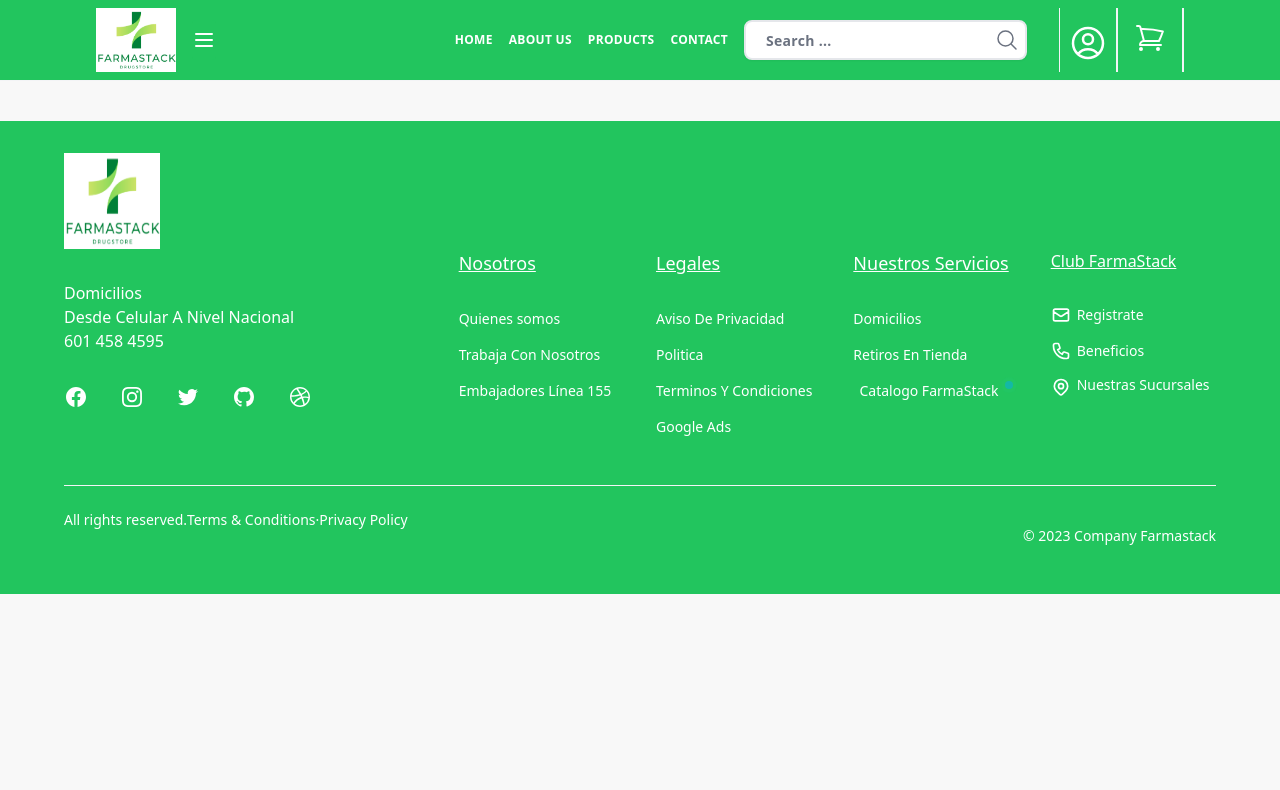
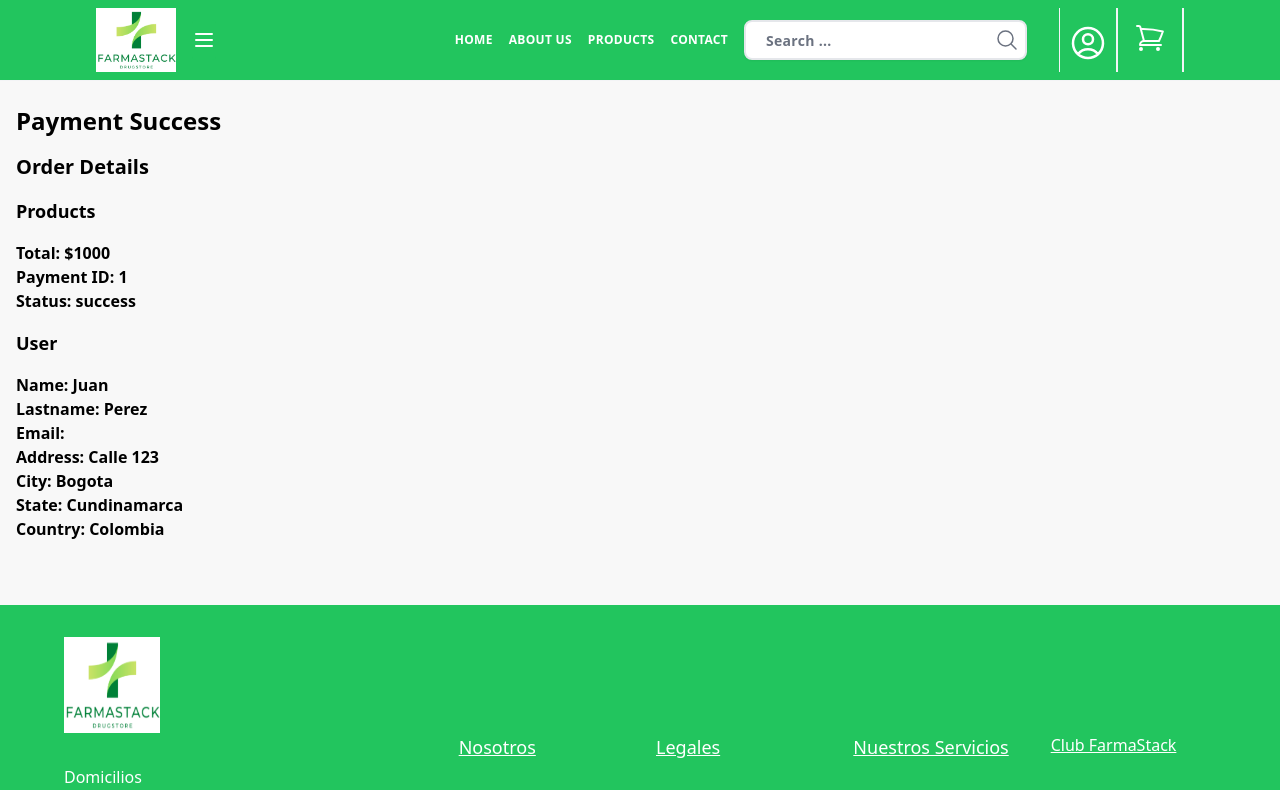
Before and after one commit to FarmaStack-Grupo05/Front-FarmaStack, a React (Vite) app: page /farmastack/payment/1 in a window 1280 px wide. Shown: the top 790 px of the page. Built offline with nearby package versions, Linux system fonts and the light colour scheme.

Commit message:
Adds example of successful order

```diff
--- a/src/App.jsx
+++ b/src/App.jsx
@@ -19,6 +19,7 @@ import { useEffect } from "react";
 import { useDispatch } from "react-redux";
 import { getUser } from "./redux/slices/users/sliceUsers";
 import { clearCart, getCart } from "./redux/slices/cart/sliceCart";
+import PaymentSuccess from "./views/PaymentSuccess/PaymentSuccess";
 
 // npx tailwindcss -i ./src/style.css -o ./dist/output.css--watch  ***PARA ACTUALIZAR ESTILOS*********
 function App() {
@@ -62,6 +63,7 @@ function App() {
 						<Route exact path="/farmastack/aboutus" element={<AboutUs />} />
 						<Route exact path="/farmastack/details/:id" element={<Details />} />
 						<Route exact path="/farmastack/payment" element={<Payment />} />
+						<Route exact path="/farmastack/payment/:id" element={<PaymentSuccess />} />
 						<Route path="/farmastack/profile" element={<Profile />}>
 							<Route path="informacion-personal" element={<Profile />} />
 						</Route>
--- /dev/null
+++ b/src/views/PaymentSuccess/PaymentSuccess.jsx
@@ -0,0 +1,86 @@
+import { useEffect, useState } from "react"
+import { useSelector } from "react-redux";
+import { useParams } from "react-router-dom";
+
+function PaymentSuccess() {
+  const { id } = useParams();
+  const [payment, setPayment] = useState(null);
+  const cart = useSelector((state) => state.cartState);
+  const user = useSelector((state) => state.userState.user);
+  console.log({ user, payment });
+
+  // TODO: fetch payment by id
+  useEffect(() => {
+    // fetch(`http://localhost:3001/payment/${id}`)
+    //   .then((res) => res.json())
+    //   .then((data) => setPayment(data));
+    setPayment({
+      paymentId: 1,
+      status: "success",
+      totalPrice: 1000,
+      products: cart.products,
+      user: {
+        name: "Juan",
+        lastname: "Perez",
+        email: user.email,
+        address: "Calle 123",
+        city: "Bogota",
+        state: "Cundinamarca",
+        country: "Colombia",
+      }
+    })
+  }, [cart.products, user.email])
+
+  return (
+    <div className="py-6 px-4 flex flex-col">
+      <h1 className="text-2xl font-bold">Payment Success</h1>
+      <div className="flex flex-col mt-4">
+        <div className="flex flex-col">
+          <h2 className="text-xl font-bold">Order Details</h2>
+          <div className="flex flex-col mt-4">
+            <div className="flex flex-col">
+              <h3 className="text-lg font-bold">Products</h3>
+              <div className="flex flex-col mt-4">
+                {payment?.products.map((product) => (
+                  <div className="flex flex-col" key={product.id}>
+                    <div className="flex flex-col">
+                      <h4 className="text-md font-bold">{product.name}</h4>
+                      <div className="flex flex-col mt-4">
+                        <div className="flex flex-col">
+                          <p className="text-md font-bold">Quantity: {product.quantity}</p>
+                          <p className="text-md font-bold">Price: ${product.price}</p>
+                          <p className="text-md font-bold">Subtotal: ${product.subtotal}</p>
+                        </div>
+                      </div>
+                    </div>
+                  </div>
+                ))}
+                <div className="flex flex-col">
+                  <h4 className="text-md font-bold">Total: ${payment?.totalPrice}</h4>
+                  <h4 className="text-md font-bold">Payment ID: {payment?.paymentId}</h4>
+                  <h4 className="text-md font-bold">Status: {payment?.status}</h4>
+                </div>
+              </div>
+            </div>
+            <div className="flex flex-col mt-4">
+              <h3 className="text-lg font-bold">User</h3>
+              <div className="flex flex-col mt-4">
+                <div className="flex flex-col">
+                  <p className="text-md font-bold">Name: {payment?.user.name}</p>
+                  <p className="text-md font-bold">Lastname: {payment?.user.lastname}</p>
+                  <p className="text-md font-bold">Email: {payment?.user.email}</p>
+                  <p className="text-md font-bold">Address: {payment?.user.address}</p>
+                  <p className="text-md font-bold">City: {payment?.user.city}</p>
+                  <p className="text-md font-bold">State: {payment?.user.state}</p>
+                  <p className="text-md font-bold">Country: {payment?.user.country}</p>
+                </div>
+              </div>
+            </div>
+          </div>
+        </div>
+      </div>
+    </div>
+  )
+}
+
+export default PaymentSuccess;
```
